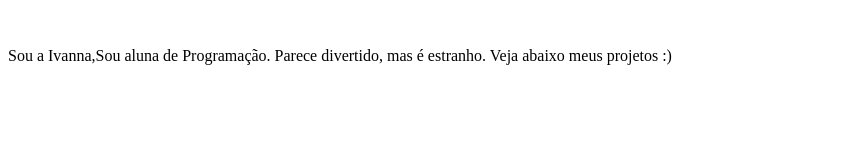
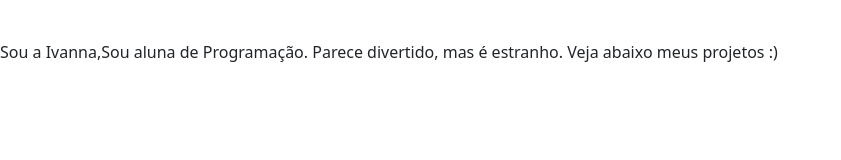
Before and after one commit to kuinaalb2/portif-lio, a plain HTML site: page index.html in a window 1280 px wide. Shown: the whole page, without its empty margins (0-841 px from the left). Drawn offline with nearby package versions, Linux system fonts and the light colour scheme.

Commit message:
Update index.html

```diff
--- a/index.html
+++ b/index.html
@@ -4,6 +4,8 @@
   <meta charset="UTF-8">
   <meta http-equiv="X-UA-Compatible" content="IE=edge">
   <meta name="viewport" content="width=device-width, initial-scale=1.0">
+  <link rel="stylesheet" href="style.css">
+ <link href="https://cdn.jsdelivr.net/npm/bootstrap@5.3.2/dist/css/bootstrap.min.css" rel="stylesheet">
   <title>Portfólio do Ivanna</title>
  </head>
  <body>
```
